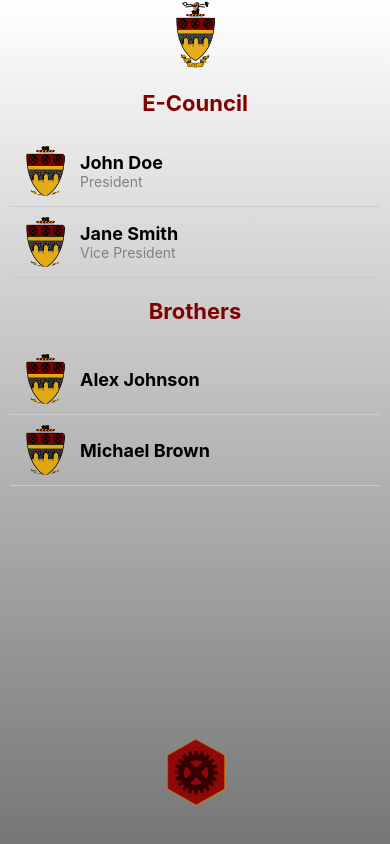
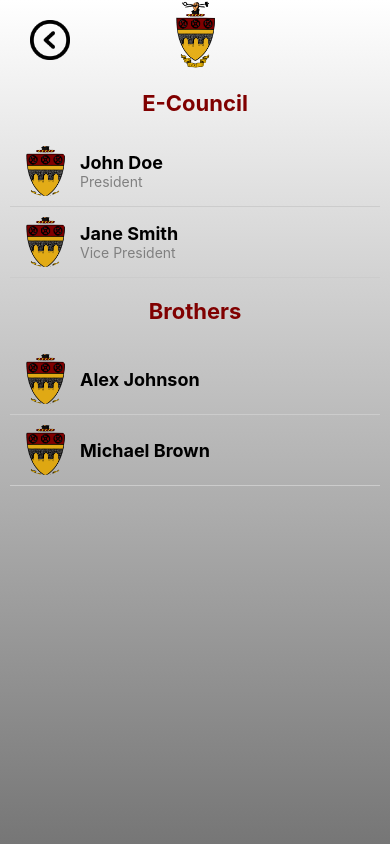
Before and after one commit to lordoftheseas/ThetaTau_App_inital, a React Native app: screen /Brothers in a window 390 px wide. Built offline with nearby package versions, Linux system fonts and the light colour scheme.

Commit message:
Added Back Button to the Brothers

```diff
--- a/components/BrothersScreen.js
+++ b/components/BrothersScreen.js
@@ -60,6 +60,10 @@ const BrothersScreen = ({ navigation }) => {
 
           {/* Brothers Profiles */}
           <Text style={styles.headerText}>Brothers</Text>
+          {/* Back Button */}
+          <TouchableOpacity onPress={() => navigation.goBack()} style={styles.backButton}>
+            <Image source={require('../assets/back.png')} style={styles.backButtonImage} />
+          </TouchableOpacity>
           {brothers.map((brother) => (
             <TouchableOpacity
               key={brother.id}
@@ -75,7 +79,7 @@ const BrothersScreen = ({ navigation }) => {
         </ScrollView>
 
         {/* Home Button */}
-        <TouchableOpacity
+        {/* <TouchableOpacity
           onPress={() => navigation.navigate('Home')}
           style={styles.homeButton}
         >
@@ -83,7 +87,7 @@ const BrothersScreen = ({ navigation }) => {
             source={require('../assets/homegear.png')} // Replace with your actual image path
             style={styles.homeButtonImage}
           />
-        </TouchableOpacity>
+        </TouchableOpacity> */}
       </SafeAreaView>
     </LinearGradient>
   );
@@ -148,7 +152,17 @@ const styles = StyleSheet.create({
     height: 100,
     resizeMode: 'contain',
   },
-
+  backButton: {
+    position: 'absolute',
+    top: 20,
+    left: 20,
+    zIndex: 1,
+  },
+  backButtonImage: {
+    width: 40,
+    height: 40,
+    resizeMode: 'contain',
+  },
 });
 
 export default BrothersScreen;
```
